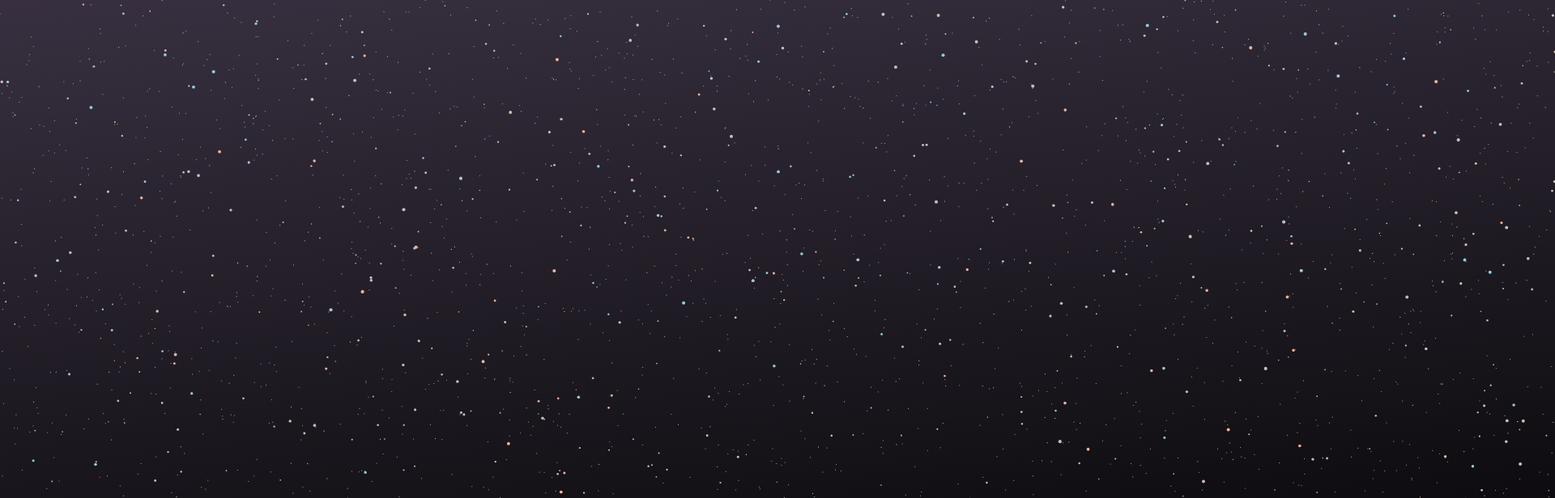
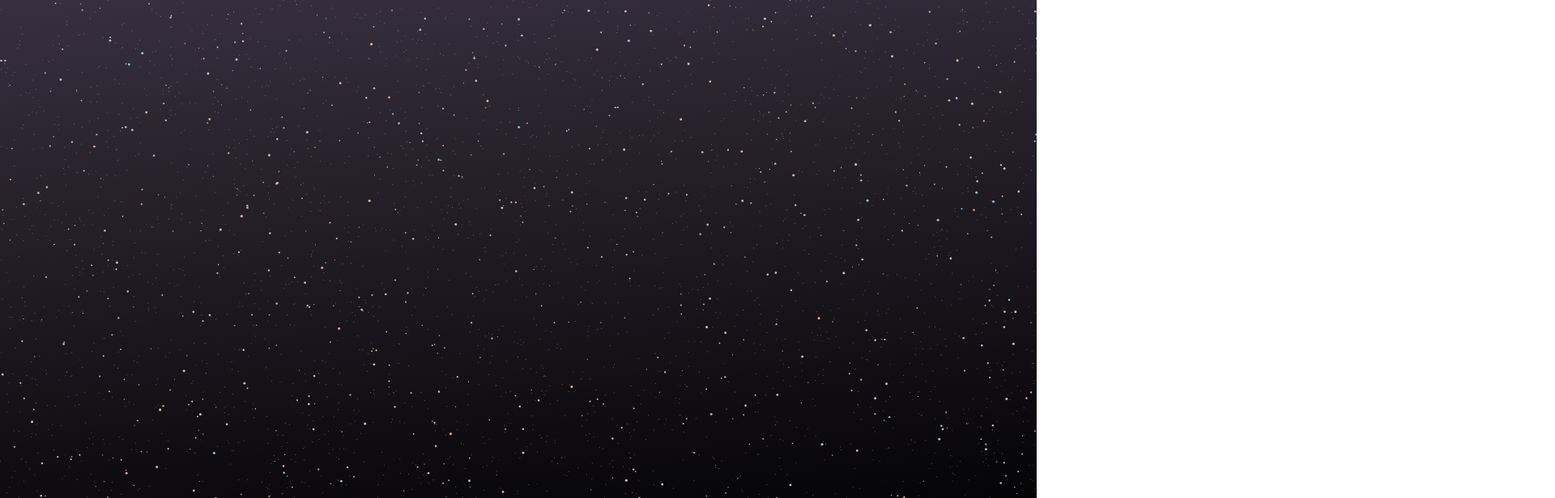
Before and after one commit to forrestjacobs/starfield, a website built with Vite: page index.html in a window 1280 px wide. Shown: the top 616 px of the page at 81% size, 1920 px wide, since content can reach past the window. Built offline with nearby package versions, Linux system fonts and the light colour scheme; animation ran at ten frames a second.

Commit message:
Automatically resize canvas

```diff
--- a/src/main.ts
+++ b/src/main.ts
@@ -2,12 +2,16 @@ import { makeRenderer } from "./render";
 import { generateStars } from "./setup";
 import "./style.css";
 
-const WIDTH = 1920;
-const HEIGHT = 1080;
+const canvas = document.createElement("canvas");
 
-const canvas = document.createElement("canvas");
-canvas.width = WIDTH;
-canvas.height = HEIGHT;
+function setDimensions() {
+  canvas.width = window.innerWidth * window.devicePixelRatio;
+  canvas.height = window.innerHeight * window.devicePixelRatio;
+}
+
+window.addEventListener("resize", () => setDimensions());
+
+setDimensions();
 
 document.querySelector<HTMLDivElement>("#app")!.append(canvas);
 
@@ -16,7 +20,7 @@ const c = canvas.getContext("2d")!;
 const render = makeRenderer(generateStars());
 
 function tick(time: DOMHighResTimeStamp) {
-  render(c, WIDTH, HEIGHT, time);
+  render(c, canvas.width, canvas.height, time);
   requestAnimationFrame(tick);
 }
 
--- a/src/style.css
+++ b/src/style.css
@@ -1,3 +1,9 @@
 body {
   margin: 0;
+  overflow: hidden;
 }
+
+canvas {
+  width: 100vw;
+  height: 100vh;
+}
```
